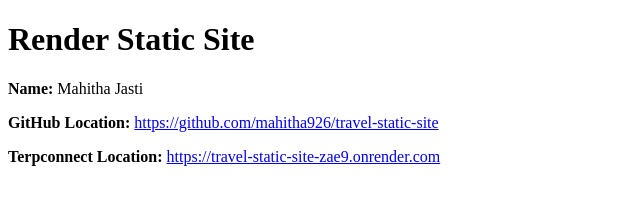
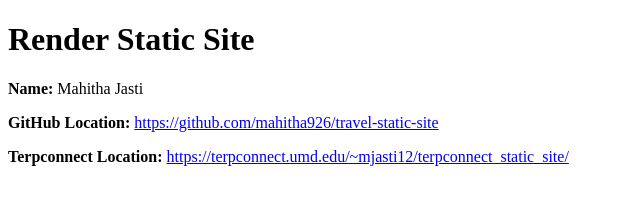
Before and after one commit to mahitha926/travel-static-site, a plain HTML site: page index.html in a window 1280 px wide. Shown: the whole page, without its empty margins (0-640 px from the left). Drawn offline with Linux system fonts and the light colour scheme.

Commit message:
Update link1

```diff
--- a/index.html
+++ b/index.html
@@ -23,8 +23,8 @@
 
     <p>
         <strong>Terpconnect Location:</strong>
-        <a href="https://terpconnect.umd.edu/~mjasti12/terpconnect_static_site/">
-            https://travel-static-site-zae9.onrender.com
+        <a href="https://travel-static-site-zae9.onrender.com">
+            https://terpconnect.umd.edu/~mjasti12/terpconnect_static_site/
         </a>
     </p>
 
```
